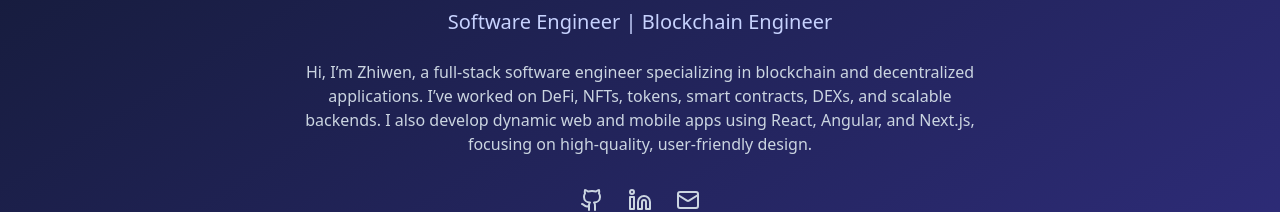
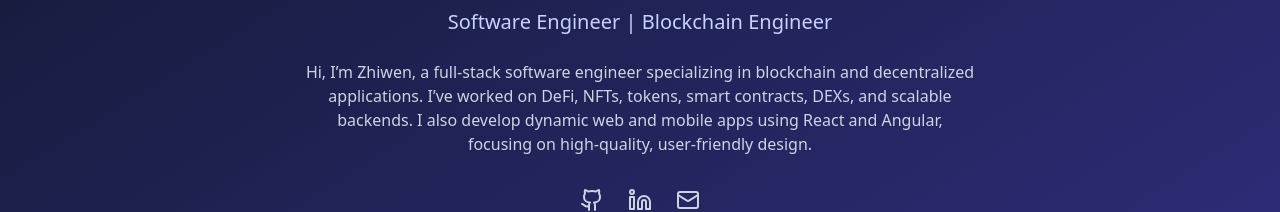
Before and after one commit to zhiwenh/personal-website-2, a React (Vite) app: page / in a window 1280 px wide. Shown: the part 385-597 px from the top of the page. Built offline with nearby package versions, Linux system fonts and the light colour scheme.

Commit message:
Updated about me

```diff
--- a/src/components/Hero.tsx
+++ b/src/components/Hero.tsx
@@ -26,7 +26,7 @@ export function Hero() {
           Hi, I’m Zhiwen, a full-stack software engineer specializing in blockchain and
           decentralized applications. I’ve worked on DeFi, NFTs, tokens, smart contracts,
           DEXs, and scalable backends. I also develop dynamic web and mobile apps using
-          React, Angular, and Next.js, focusing on high-quality, user-friendly design.
+          React and Angular, focusing on high-quality, user-friendly design.
         </p>
 
         <div className="flex justify-center gap-6 mb-12">
```
Also changed, not shown: 1 other file (tests, documents, lock files or other folders).
